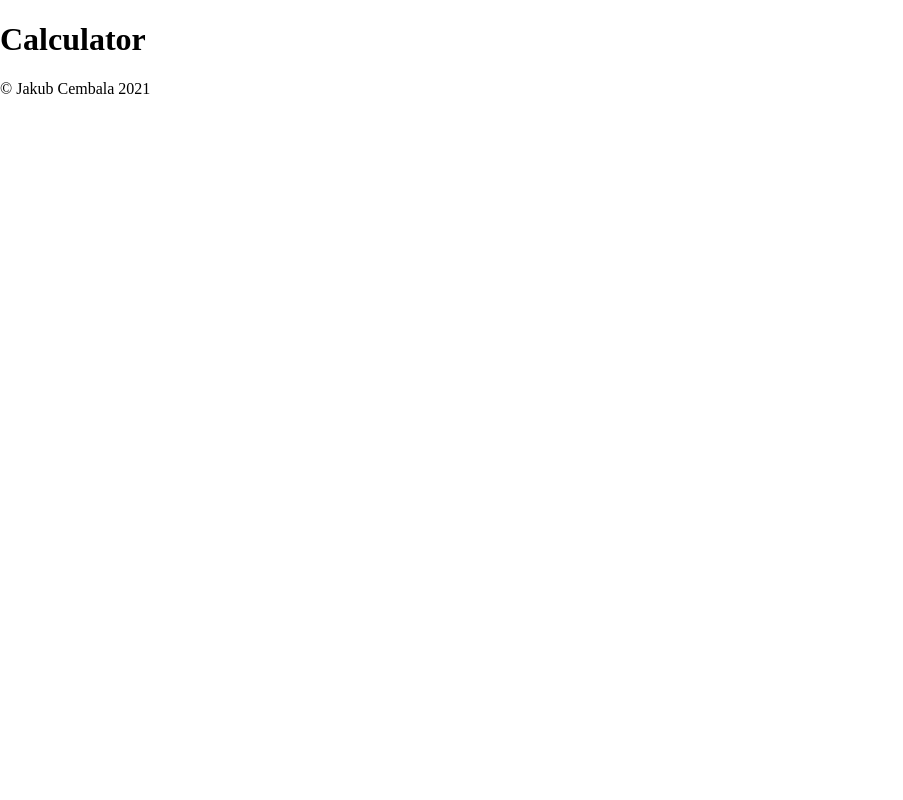
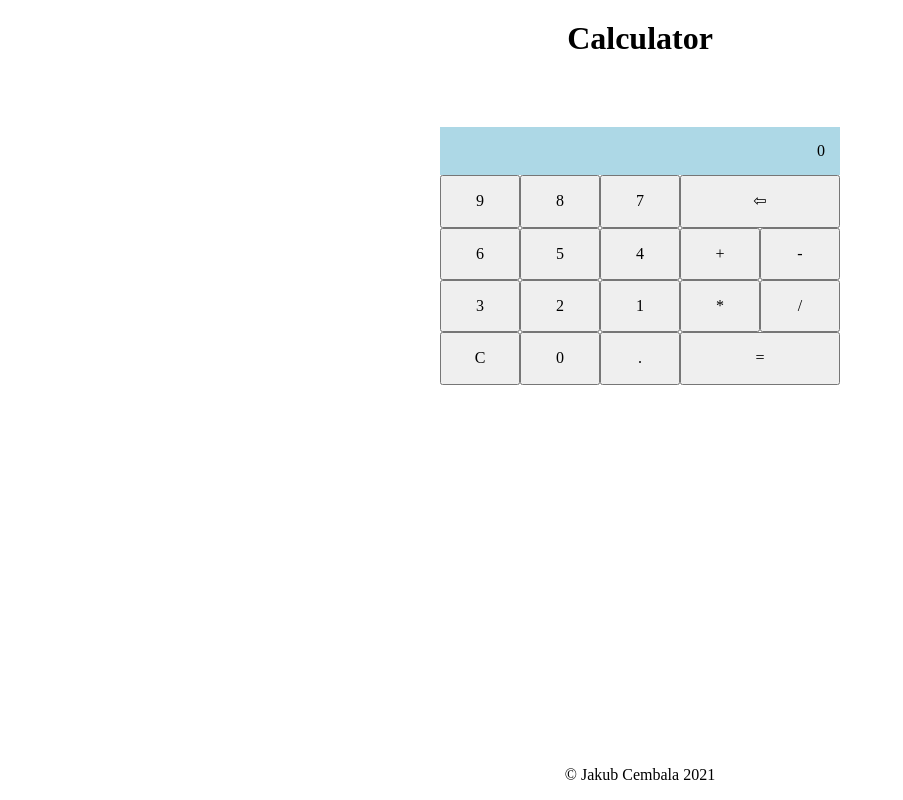
Before and after one commit to JCembala/calculator, a plain HTML site: page index.html in a window 1280 px wide. Shown: the whole page, without its empty margins (0-903 px from the left). Drawn offline with Linux system fonts and the light colour scheme.

Commit message:
simple calc

```diff
--- a/index.html
+++ b/index.html
@@ -16,9 +16,29 @@
     </header>
 
     <main class="main">
-        <section class="calc">
-
-        </section>
+        <div class="calculator">
+            <div class="calculator__display">0</div>
+            <div class="calculator__buttons">
+                <button class="calculator__button">9</button>
+                <button class="calculator__button">8</button>
+                <button class="calculator__button">7</button>
+                <button class="calculator__button button__double">⇦</button>
+                <button class="calculator__button">6</button>
+                <button class="calculator__button">5</button>
+                <button class="calculator__button">4</button>
+                <button class="calculator__button">+</button>
+                <button class="calculator__button">-</button>
+                <button class="calculator__button">3</button>
+                <button class="calculator__button">2</button>
+                <button class="calculator__button">1</button>
+                <button class="calculator__button">*</button>
+                <button class="calculator__button">/</button>
+                <button class="calculator__button">C</button>
+                <button class="calculator__button">0</button>
+                <button class="calculator__button">.</button>
+                <button class="calculator__button button__double">=</button>
+            </div>
+        </div>
     </main>
 
     <footer class="footer">
--- a/resources/css/default.css
+++ b/resources/css/default.css
@@ -0,0 +1,54 @@
+html {
+    box-sizing: border-box;
+}
+
+*, *::after, *::before {
+    box-sizing: inherit;
+}
+
+.main {
+    display: flex;
+    align-items: center;
+    flex-direction: column;
+}
+
+.heading {
+    margin: 20px 0 0 0;
+}
+
+.heading__main {
+    text-align: center;
+    margin: 0 0 20px 0;
+}
+
+.calculator {
+    margin-top: 50px;
+}
+
+.calculator__display {
+    padding: 15px;
+    text-align: right;
+    background-color: lightblue;
+}
+
+.calculator__buttons {
+    display: flex;
+    flex-flow: row wrap;
+    max-width: 400px;
+}
+
+.calculator__button {
+    flex-basis: 20%;
+    padding: 15px;
+}
+
+.button__double {
+    flex-basis: 40%;
+}
+
+.footer__copyright {
+    position: absolute;
+    bottom: 0;
+    width: 100%;
+    text-align: center;
+}
--- a/resources/js/script.js
+++ b/resources/js/script.js
@@ -0,0 +1,42 @@
+function add(firstNum, secondNum) {
+    return firstNum + secondNum
+}
+
+function subtract(firstNum, secondNum) {
+    return firstNum - secondNum
+}
+
+function multiply(firstNum, secondNum) {
+    return firstNum * secondNum
+}
+
+function divide(firstNum, secondNum) {
+    return firstNum / secondNum
+}
+
+function operate(operator, firstNum, secondNum) {
+
+    switch (operator) {
+        case '+':
+            return add(firstNum, secondNum)
+        break;
+
+        case '-':
+            return subtract(firstNum, secondNum)
+        break;
+
+        case '*':
+            return multiply(firstNum, secondNum)
+        break;
+
+        case '/':
+            if(secondNum == 0) return null
+
+            return divide(firstNum, secondNum)
+        break;
+
+        default:
+            return null
+        break;
+    }
+}
```
